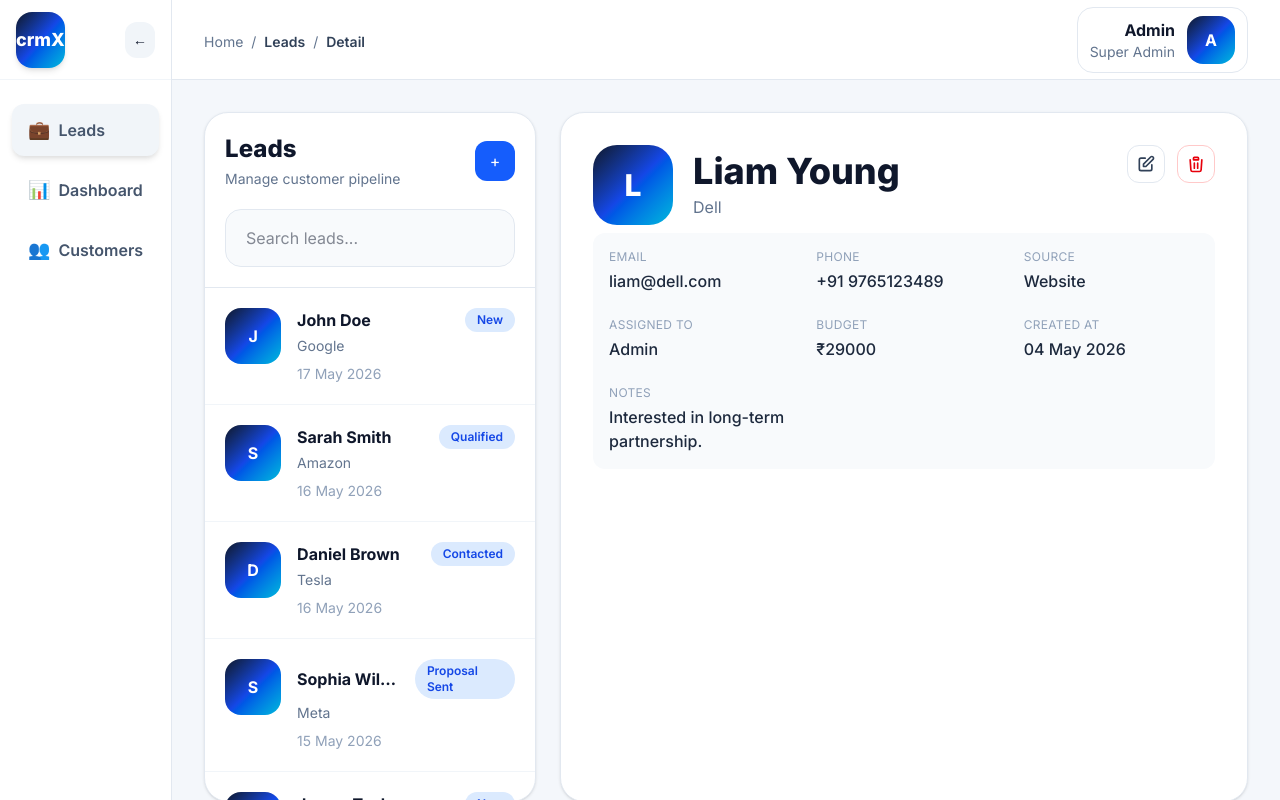
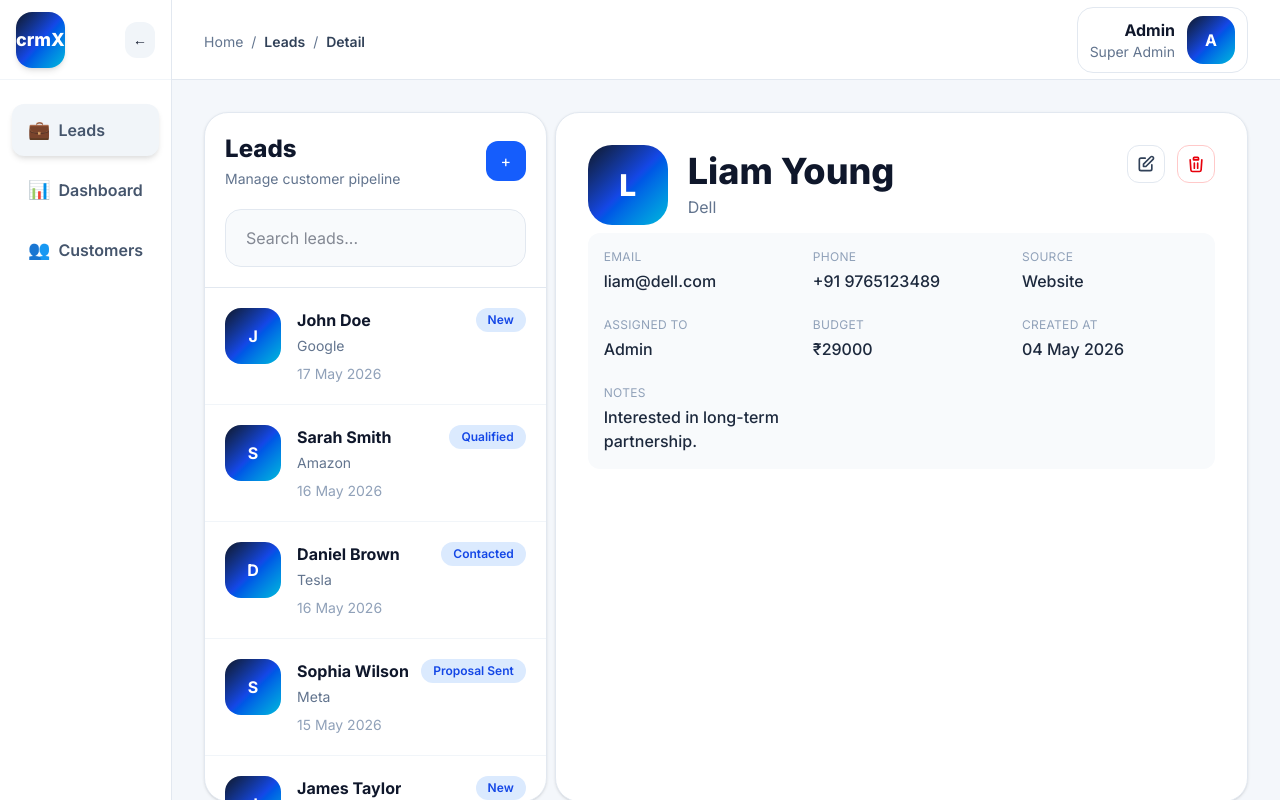
Before and after one commit to saikiranadep/crmX, an Angular app: page /app/leads/15/detail in a window 1280 px wide. Built offline with nearby package versions, Linux system fonts and the light colour scheme; sample sign-in values are in the browser's storage.

Commit message:
remobed file and comment code for future scope

```diff
--- a/src/app/features/leads/pages/leads-shell/leads-shell.component.html
+++ b/src/app/features/leads/pages/leads-shell/leads-shell.component.html
@@ -1,4 +1,53 @@
-<div class="grid h-[calc(100vh-110px)] gap-6 lg:grid-cols-12">
+<!-- TOP TOOLBAR -->
+<!-- <div
+  class="mb-4 flex flex-col gap-3 rounded-2xl border border-slate-200 bg-white px-4 py-3 shadow-sm sm:flex-row sm:items-center sm:justify-between"
+>
+
+  <div class="min-w-0">
+
+    <h1
+      class="truncate text-lg font-black text-slate-900 sm:text-xl"
+    >
+      Leads
+    </h1>
+
+    <p
+      class="text-xs text-slate-500 sm:text-sm"
+    >
+      Manage customer pipeline
+    </p>
+
+  </div>
+
+  <div
+    class="flex items-center gap-2"
+  >
+
+    <div class="relative flex-1 sm:flex-none">
+
+      <input
+        type="text"
+        placeholder="Search..."
+        class="h-10 w-full rounded-xl border border-slate-200 bg-slate-50 px-4 text-sm outline-none transition focus:border-blue-500 focus:bg-white focus:ring-4 focus:ring-blue-500/10 sm:w-64"
+      />
+
+    </div>
+
+    <button
+        (click)="createLead()"
+        class="inline-flex items-center justify-center w-10 h-10 rounded-xl bg-blue-600 text-white hover:bg-blue-700 transition focus:outline-none focus:ring-2 focus:ring-blue-500/30"
+        title="Create"
+      >
+        +
+    </button>
+
+  </div>
+
+</div> -->
+
+<div class="grid h-[calc(100vh-110px)] gap-2 lg:grid-cols-12">
+
+
 
   <!-- LEFT PANEL -->
   <div
--- a/src/app/features/leads/pages/leads-shell/leads-shell.component.ts
+++ b/src/app/features/leads/pages/leads-shell/leads-shell.component.ts
@@ -1,5 +1,6 @@
-import { Component } from '@angular/core';
-import { RouterOutlet } from '@angular/router';
+import { Component, inject } from '@angular/core';
+import { CommonModule } from '@angular/common';
+import { RouterOutlet, Router, RouterModule } from '@angular/router';
 
 import { LeadsListComponent }
 from '../../components/leads-list/leads-list.component';
@@ -8,11 +9,18 @@ from '../../components/leads-list/leads-list.component';
   selector: 'app-leads-shell',
   standalone: true,
   imports: [
+    CommonModule,
+    RouterModule,
     RouterOutlet,
     LeadsListComponent
   ],
   templateUrl: './leads-shell.component.html'
 })
 export class LeadsShellComponent {
+  private readonly router = inject(Router);
+
+  createLead(): void {
+      this.router.navigate(['/app/leads/create']);
+  }
 
 }
```
Also changed, not shown: src/app/features/leads/components/leads-list/leads-list.component.css (deleted).
